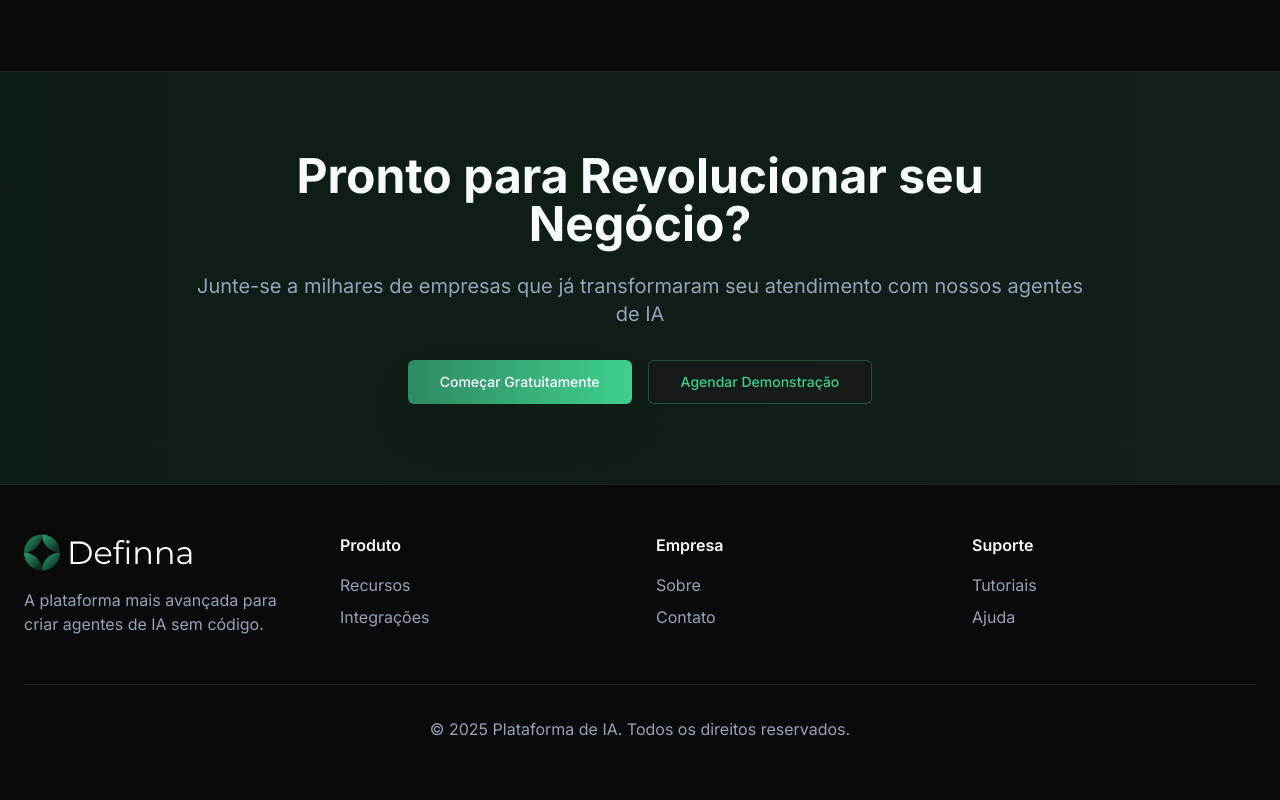
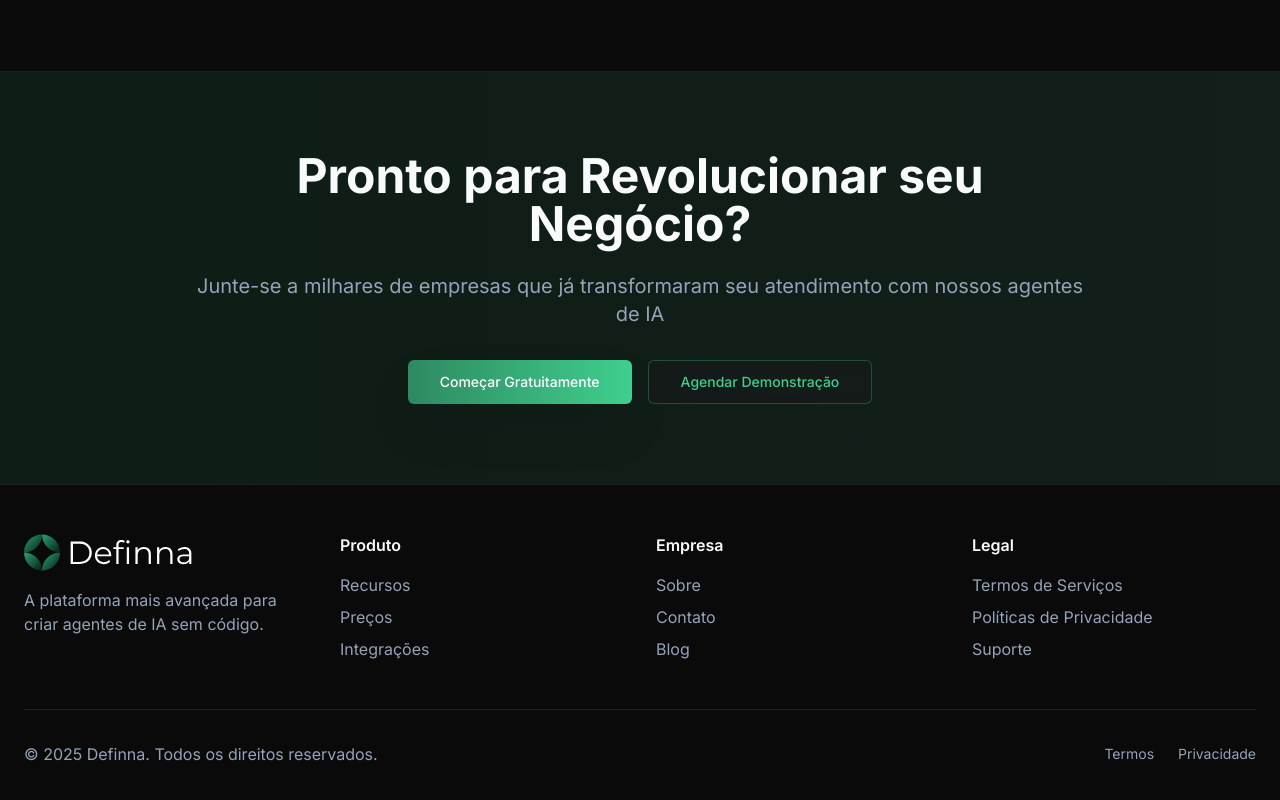
Before and after one commit to fsemanuel/definna-landing-page, a React (Vite) app: page / in a window 1280 px wide. Shown: the part 2608-3408 px from the top of the page. Built offline with nearby package versions, Linux system fonts and the light colour scheme.

Commit message:
feat: update App.tsx with legal pages links in footer

```diff
--- a/src/App.tsx
+++ b/src/App.tsx
@@ -338,7 +338,8 @@ function App() {
             <div>
               <h4 className="text-foreground font-semibold mb-4">Produto</h4>
               <ul className="space-y-2">
-                <li><a href="#" className="text-muted-foreground hover:text-foreground transition-colors">Recursos</a></li>
+                <li><a href="#features" className="text-muted-foreground hover:text-foreground transition-colors">Recursos</a></li>
+                <li><a href="#pricing" className="text-muted-foreground hover:text-foreground transition-colors">Preços</a></li>
                 <li><a href="#" className="text-muted-foreground hover:text-foreground transition-colors">Integrações</a></li>
               </ul>
             </div>
@@ -347,20 +348,30 @@ function App() {
               <ul className="space-y-2">
                 <li><a href="#" className="text-muted-foreground hover:text-foreground transition-colors">Sobre</a></li>
                 <li><a href="#" className="text-muted-foreground hover:text-foreground transition-colors">Contato</a></li>
+                <li><a href="#" className="text-muted-foreground hover:text-foreground transition-colors">Blog</a></li>
               </ul>
             </div>
             <div>
-              <h4 className="text-foreground font-semibold mb-4">Suporte</h4>
+              <h4 className="text-foreground font-semibold mb-4">Legal</h4>
               <ul className="space-y-2">
-                <li><a href="#" className="text-muted-foreground hover:text-foreground transition-colors">Tutoriais</a></li>
-                <li><a href="#" className="text-muted-foreground hover:text-foreground transition-colors">Ajuda</a></li>
+                <li><a href="/terms" className="text-muted-foreground hover:text-foreground transition-colors">Termos de Serviços</a></li>
+                <li><a href="/privacy" className="text-muted-foreground hover:text-foreground transition-colors">Políticas de Privacidade</a></li>
+                <li><a href="#" className="text-muted-foreground hover:text-foreground transition-colors">Suporte</a></li>
               </ul>
             </div>
           </div>
-          <div className="border-t border-border mt-12 pt-8 text-center">
-            <p className="text-muted-foreground">
-              © 2025 Plataforma de IA. Todos os direitos reservados.
+          <div className="border-t border-border mt-12 pt-8 flex flex-col md:flex-row justify-between items-center">
+            <p className="text-muted-foreground mb-4 md:mb-0">
+              © 2025 Definna. Todos os direitos reservados.
             </p>
+            <div className="flex space-x-6">
+              <a href="/terms" className="text-sm text-muted-foreground hover:text-brand-500 transition-colors">
+                Termos
+              </a>
+              <a href="/privacy" className="text-sm text-muted-foreground hover:text-brand-500 transition-colors">
+                Privacidade
+              </a>
+            </div>
           </div>
         </div>
       </footer>
```
